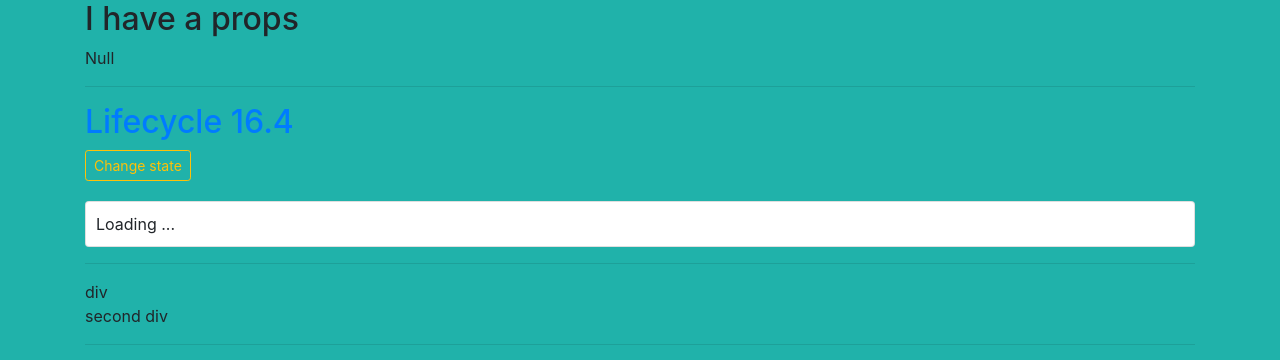
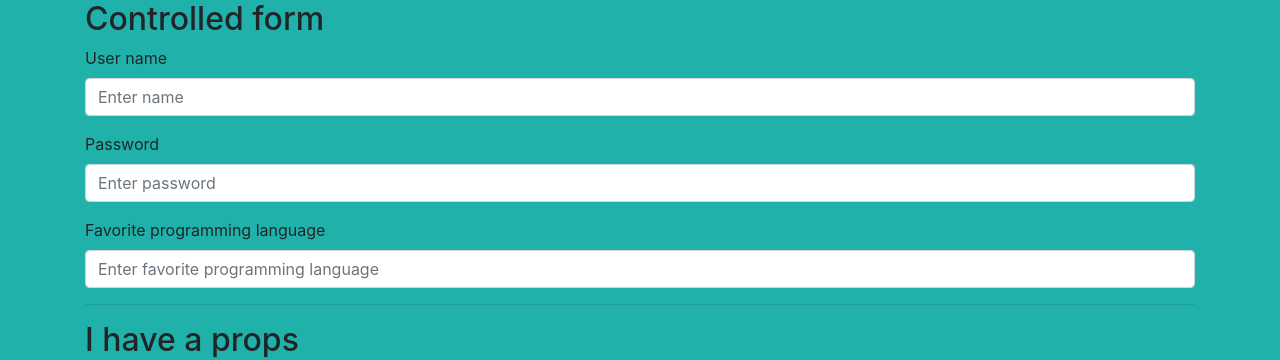
Before and after one commit to Olezha/React-sandbox, a React (Create React App) app: page / in a window 1280 px wide. Shown: the top 360 px of the page. Built offline with nearby package versions, Linux system fonts and the light colour scheme; no server answers.

Commit message:
part of controlled form

```diff
--- a/src/components/App.js
+++ b/src/components/App.js
@@ -14,6 +14,7 @@ import TwoElements from "./TwoElements";
 import Lifecycle from "./Lifecycle";
 import Image from "./Image";
 import CompWithPropTypes from "./PropTypes";
+import ControlledForm from "./ControlledForm";
 
 // console.log("people", people);
 
@@ -64,6 +65,8 @@ class App extends PureComponent {
 
         return (
             <div className="container">
+                <ControlledForm/>
+                <hr/>
                 <CompWithPropTypes
                     type="Foo"
                     ReactEl={<ComponentToSend/>}
--- /dev/null
+++ b/src/components/ControlledForm/index.js
@@ -0,0 +1,73 @@
+import React, {Component} from 'react';
+
+class ControlledForm extends Component {
+
+    state = {
+        data: {
+            user: "",
+            password: "",
+            lang: "",
+            activeToggler: "left"
+        }
+    };
+
+    handleSubmit = (event) => {
+        event.preventDefault();
+        console.log('submitted data: ', this.state.data);
+    };
+
+    handleFormChange = event => {
+        console.log(event.target);
+
+        let value = event.target.value;
+        let name = event.target.name;
+
+        this.setState({
+            data: {
+                [name]: value
+            }
+        });
+    };
+
+    render = () => {
+        let {user} = this.state.data;
+
+        return (
+            <div>
+                <h2>Controlled form</h2>
+                <form onSubmit={this.handleSubmit}>
+                    <div className="form-group">
+                        <label htmlFor="inputUser">User name</label>
+                        <input type="text"
+                               name="user"
+                               onChange={this.handleFormChange}
+                               value={user}
+                               className="form-control"
+                               id="inputUser"
+                               placeholder="Enter name"/>
+                    </div>
+                    <div className="form-group">
+                        <label htmlFor="inputPassword">Password</label>
+                        <input type="password"
+                               name="password"
+                               onChange={this.handleFormChange}
+                               className="form-control"
+                               id="inputPassword"
+                               placeholder="Enter password"/>
+                    </div>
+                    <div className="form-group">
+                        <label htmlFor="inputLang">Favorite programming language</label>
+                        <input type="text"
+                               name="lang"
+                               onChange={this.handleFormChange}
+                               className="form-control"
+                               id="inputLang"
+                               placeholder="Enter favorite programming language"/>
+                    </div>
+                </form>
+            </div>
+        )
+    }
+}
+
+export default ControlledForm;
```
